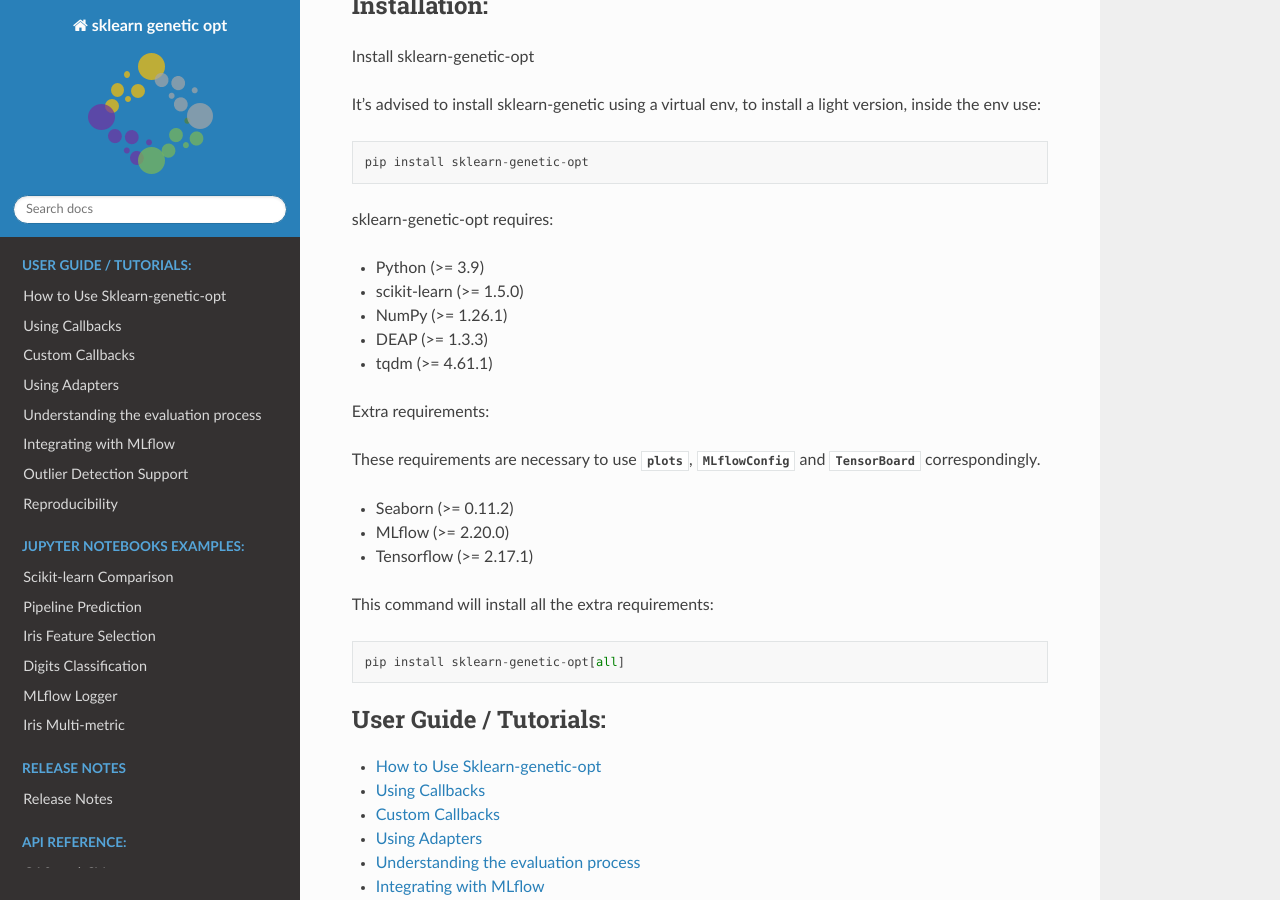
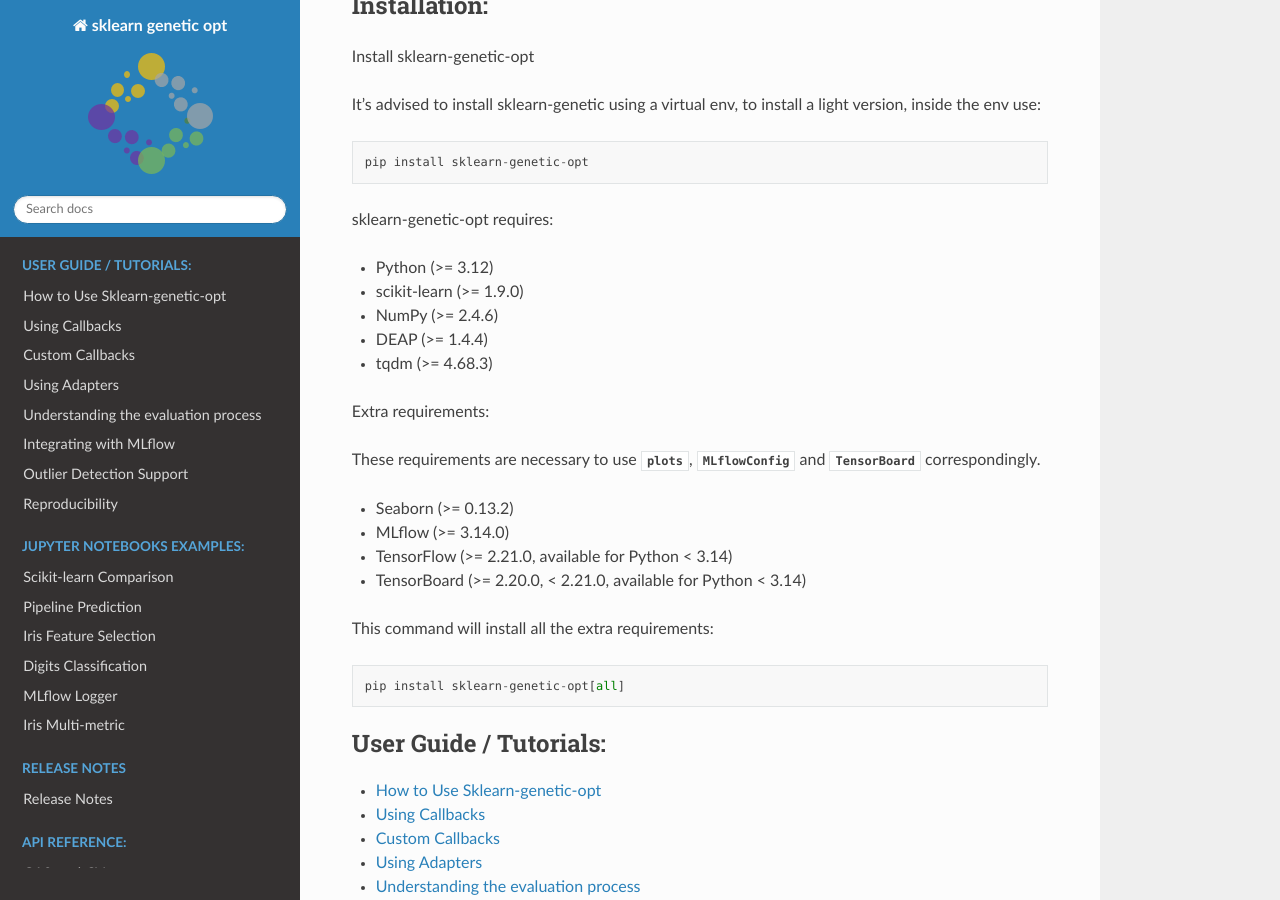
Before and after one commit to rodrigo-arenas/Sklearn-genetic-opt, a Sphinx documentation site: the page built from docs/index.rst, in a window 1280 px wide and 900 px high, scrolled down 436 px. Built offline with Sphinx 7.4.7 and the Read the Docs theme 3.1.0, drawn with Linux system fonts in a browser that asks for light colours.

Commit message:
docs python support update

```diff
--- a/docs/index.rst
+++ b/docs/index.rst
@@ -26,14 +26,15 @@
 
    pip install sklearn-genetic-opt
 
-.. |PythonMinVersion| replace:: 3.9
-.. |ScikitLearnMinVersion| replace:: 1.5.0
-.. |NumPyMinVersion| replace:: 1.26.1
-.. |SeabornMinVersion| replace:: 0.11.2
-.. |DEAPMinVersion| replace:: 1.3.3
-.. |MLflowMinVersion| replace:: 2.20.0
-.. |TensorflowMinVersion| replace:: 2.17.1
-.. |tqdmMinVersion| replace:: 4.61.1
+.. |PythonMinVersion| replace:: 3.12
+.. |ScikitLearnMinVersion| replace:: 1.9.0
+.. |NumPyMinVersion| replace:: 2.4.6
+.. |SeabornMinVersion| replace:: 0.13.2
+.. |DEAPMinVersion| replace:: 1.4.4
+.. |MLflowMinVersion| replace:: 3.14.0
+.. |TensorflowMinVersion| replace:: 2.21.0
+.. |TensorBoardMinVersion| replace:: 2.20.0
+.. |tqdmMinVersion| replace:: 4.68.3
 
 sklearn-genetic-opt requires:
 
@@ -51,7 +52,8 @@
 
 - Seaborn (>= |SeabornMinVersion|)
 - MLflow (>= |MLflowMinVersion|)
-- Tensorflow (>= |TensorflowMinVersion|)
+- TensorFlow (>= |TensorflowMinVersion|, available for Python < 3.14)
+- TensorBoard (>= |TensorBoardMinVersion|, < 2.21.0, available for Python < 3.14)
 
 This command will install all the extra requirements::
 
```
Also changed, not shown: README.rst (+20 -1 lines).
